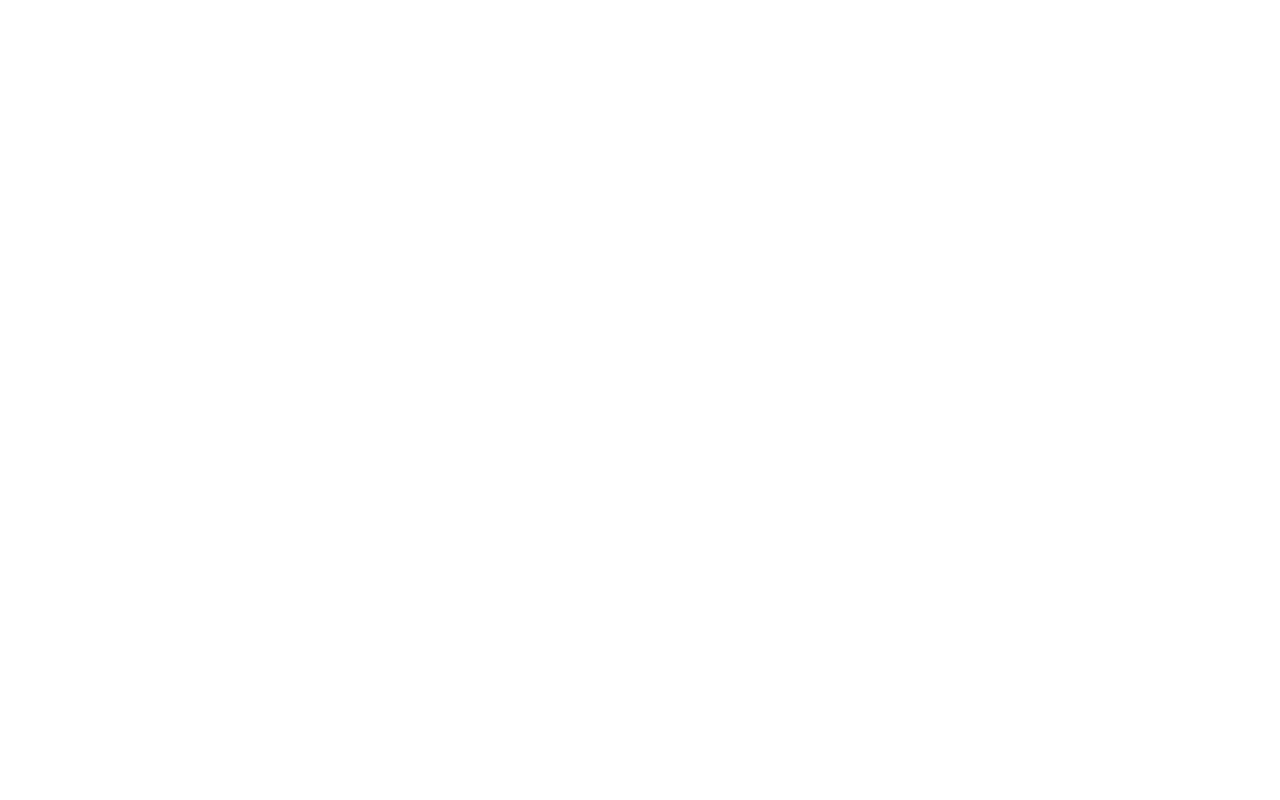
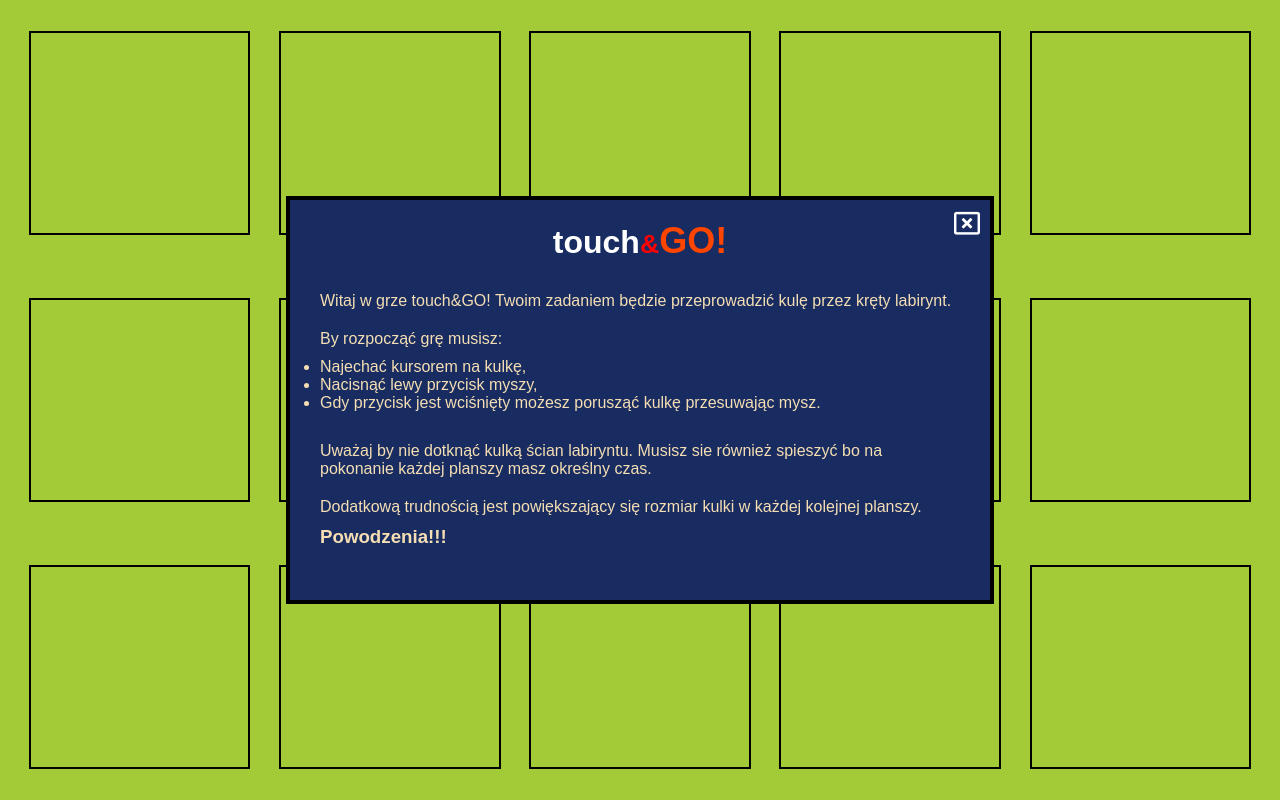
Before and after one commit to Luka-webdev/touch-GO-, a website: page index.html in a window 1280 px wide. Drawn offline with Linux system fonts and the light colour scheme; a web font is replaced by a local one.

Commit message:
Create welcome screen

```diff
--- a/css/style.css
+++ b/css/style.css
@@ -0,0 +1,65 @@
+* {
+  margin: 0;
+  padding: 0;
+}
+.wrapper {
+  background-color: #a3cb38;
+  width: 100vw;
+  height: 100vh;
+  display: flex;
+  justify-content: space-evenly;
+  align-content: space-around;
+  flex-wrap: wrap;
+}
+.track {
+  width: 17%;
+  height: 25%;
+  border: 2px solid black;
+}
+.welcomeScreen {
+  position: relative;
+  position: absolute;
+  top: 50%;
+  left: 50%;
+  transform: translate(-50%, -50%);
+  width: 700px;
+  height: 400px;
+  border: 4px solid black;
+  background-color: #182c61;
+}
+.gameTitle {
+  text-align: center;
+  padding: 20px 0;
+  font-family: "RocknRoll One", sans-serif;
+  color: white;
+}
+.gameTitle span:nth-child(1) {
+  color: red;
+}
+.gameTitle span:nth-child(2) {
+  color: orangered;
+  font-size: 36px;
+}
+.gameDescription {
+  padding: 0 30px;
+  color: wheat;
+  font-family: Arial, Helvetica, sans-serif;
+}
+.gameDescription p {
+  padding: 10px 0;
+}
+.fa-window-close {
+  display: inline-block;
+  position: absolute;
+  top: 10px;
+  right: 10px;
+  font-size: 26px;
+  color: white;
+}
+.fa-window-close:hover {
+  cursor: pointer;
+  color: red;
+}
+.visibility {
+  visibility: hidden;
+}
--- a/index.html
+++ b/index.html
@@ -5,9 +5,56 @@
     <meta http-equiv="X-UA-Compatible" content="IE=edge" />
     <meta name="viewport" content="width=device-width, initial-scale=1.0" />
     <title>touch&GO!</title>
+    <link rel="preconnect" href="https://fonts.gstatic.com" />
+    <link
+      href="https://fonts.googleapis.com/css2?family=RocknRoll+One&display=swap"
+      rel="stylesheet"
+    />
+    <link rel="stylesheet" href="https://cdnjs.cloudflare.com/ajax/libs/font-awesome/5.9.0/css/all.min.css">
     <link rel="stylesheet" href="css/style.css" />
   </head>
   <body>
+    <div class="wrapper">
+      <div class="track"></div>
+      <div class="track"></div>
+      <div class="track"></div>
+      <div class="track"></div>
+      <div class="track"></div>
+      <div class="track"></div>
+      <div class="track"></div>
+      <div class="track"></div>
+      <div class="track"></div>
+      <div class="track"></div>
+      <div class="track"></div>
+      <div class="track"></div>
+      <div class="track"></div>
+      <div class="track"></div>
+      <div class="track"></div>
+    </div>
+    <div class="welcomeScreen">
+      <h1 class="gameTitle">
+        touch<span><small>&</small></span
+        ><span><strong>GO!</strong></span>
+      </h1>
+      <div class="gameDescription">
+        <p>
+          Witaj w grze touch&GO! Twoim zadaniem będzie przeprowadzić kulę przez kręty
+          labirynt.
+        </p>
+        <p>
+          By rozpocząć grę musisz:
+          <ul>
+            <li>Najechać kursorem na kulkę,</li>
+            <li>Nacisnąć lewy przycisk myszy,</li>
+            <li>Gdy przycisk jest wciśnięty możesz porusząć kulkę przesuwając mysz.</li>
+          </ul>
+        </p>
+        <p>Uważaj by nie dotknąć kulką ścian labiryntu. Musisz sie również spieszyć bo na pokonanie każdej planszy masz określny czas.</p>
+        <p>Dodatkową trudnością jest powiększający się rozmiar kulki w każdej kolejnej planszy.</p>
+        <h3>Powodzenia!!!</h3>
+      </div>
+      <div class="closeWelcomeScreen"><i class="far fa-window-close"></i></div>
+    </div>
     <script src="js/main.js"></script>
   </body>
 </html>
--- a/js/main.js
+++ b/js/main.js
@@ -0,0 +1,6 @@
+const welcomeScreen = document.querySelector('.welcomeScreen');
+const closeWelcomewScreen = document.querySelector('.fa-window-close');
+
+closeWelcomewScreen.addEventListener('click', function () {
+    welcomeScreen.classList.add('visibility')
+})
```
